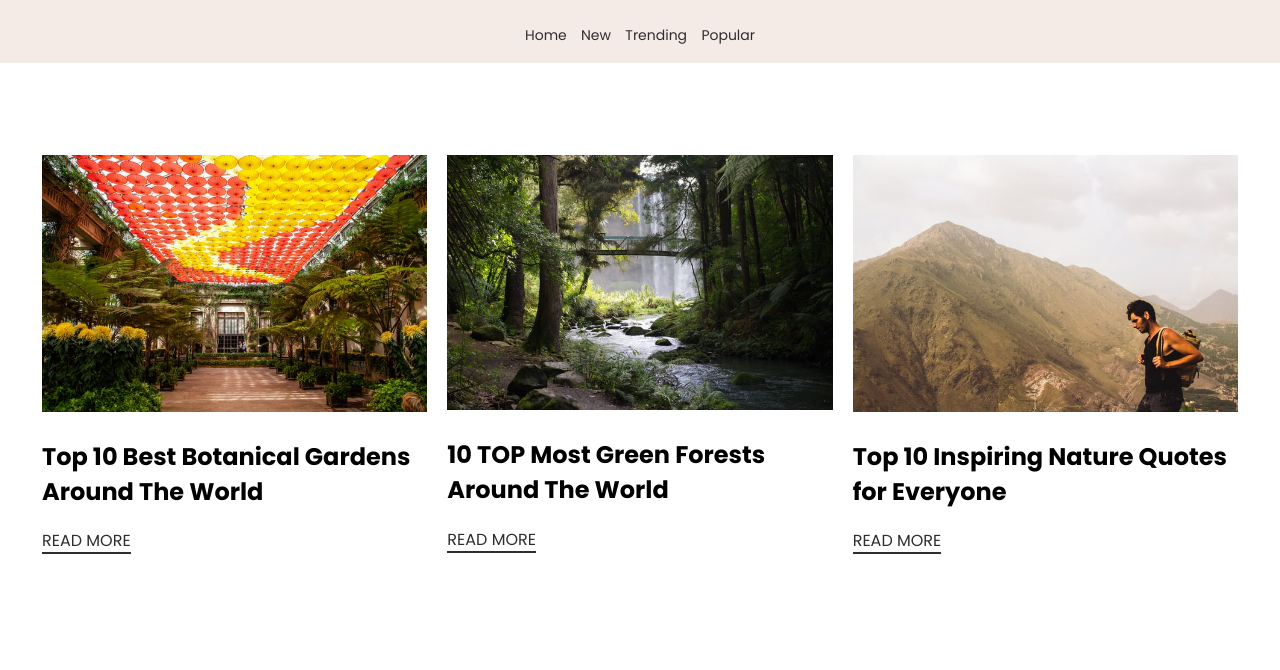
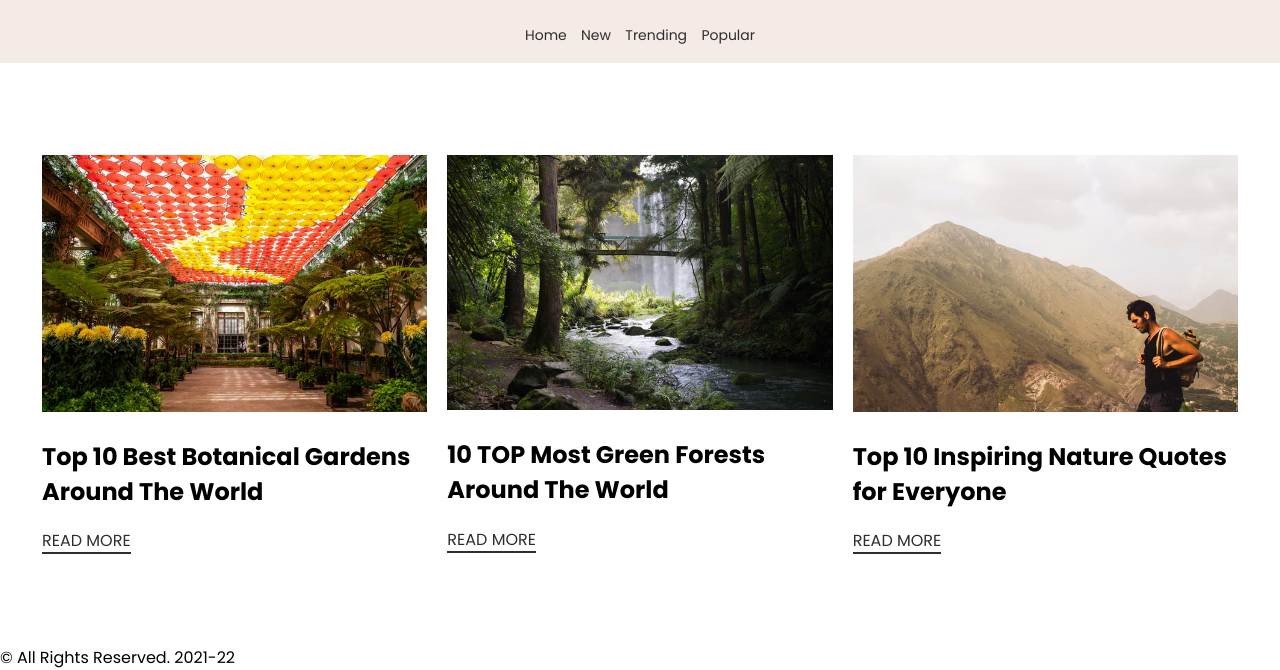
Before and after one commit to vishalbandre/flexbox, a plain HTML site: page index.html in a window 1280 px wide. Shown: the part 158-828 px from the top of the page. Before the commit the page ends 803 px from the top, so only its background shows below. Drawn offline with Linux system fonts and the light colour scheme.

Commit message:
Footer copyrighs added

```diff
--- a/index.html
+++ b/index.html
@@ -12,7 +12,10 @@
 <body>
     <header>
         <!-- flex container -->
-        <a href="#"><h1 class="branding">Nature & You</h1></a> <!-- flex items -->
+        <a href="#">
+            <h1 class="branding">Nature & You</h1>
+        </a>
+        <!-- flex items -->
         <form action="" class="search">
             <input type="text" name="q" placeholder="Search for anything">
             <input type="submit" value="search">
@@ -49,6 +52,9 @@
             </div>
         </div>
     </main>
+    <footer>
+        &copy; All Rights Reserved. 2021-22
+    </footer>
 </body>
 
 </html>
```
